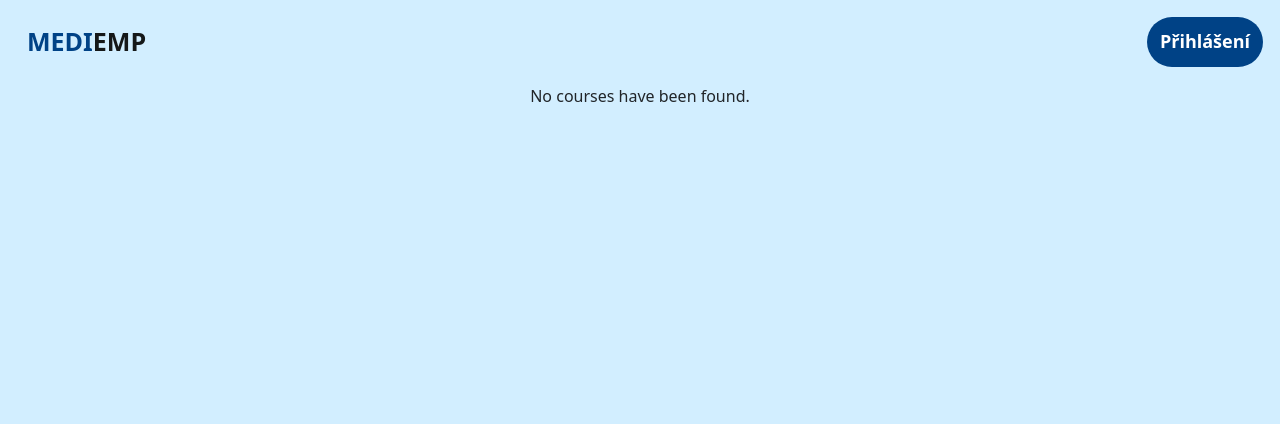
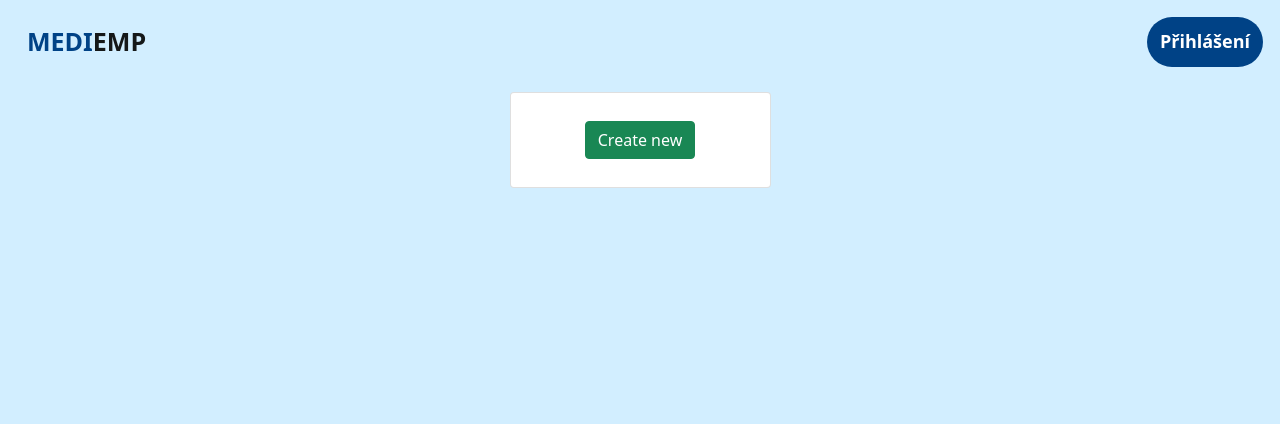
Before and after one commit to vvoleman/mediemp, a Symfony app: template templates/courses/index.html.twig in a window 1280 px wide. Shown: the top 424 px of the page. Run offline with Twig, Linux system fonts and the light colour scheme; the template is opened without the code that fills it, so the values that code supplies are empty; some libraries are stand-ins or nearby versions.

Commit message:
Global course - create

```diff
--- a/templates/courses/index.html.twig
+++ b/templates/courses/index.html.twig
@@ -1,6 +1,7 @@
 {% extends 'base.html.twig' %}
 
-{% block title %}Courses overview{% endblock %}
+{% block title %}Courses overview
+{% endblock %}
 
 {% block body %}
 	<div class="container">
@@ -18,15 +19,33 @@
 							{% endfor %}
 							<div class="card-text my-2">
 								<a href="{{path('app_courses_one', {"id":course.id}) }}" class="btn btn-primary">Open course</a>
+								<form method="POST">
+									<input type="hidden" name="action" value="delete_course"/>
+									<input type="hidden" name="id" value="{{course.id}}"/>
+									<input type="hidden" name="_csrf_token" value="{{ csrf_token('post-create_appointment') }}">
+									<input type="Submit" class="btn btn-danger btn-sm my-1" value="Delete"/>
+								</form>
 							</div>
 
 						</div>
 					</div>
 				</div>
 
-{% else %}
-    No courses have been found.
 			{% endfor %}
+			<div class="col col-lg-3 m-2">
+				<div class="card">
+					<div class="card-body">
+						<div class="card-text my-2 text-center">
+							<form method="POST">
+								<input type="hidden" name="action" value="create_course"/>
+								<input type="hidden" name="_csrf_token" value="{{ csrf_token('post-create_appointment') }}">
+								<input type="Submit" class="btn btn-success my-1" value="Create new"/>
+							</form>
+						</div>
+
+					</div>
+				</div>
+			</div>
 		</div>
 	</div>
 {% endblock %}
--- a/templates/courses/one.html.twig
+++ b/templates/courses/one.html.twig
@@ -18,7 +18,7 @@
 
 								<div class="mb-3">
 									<label class="form-label">
-										Name
+										Id
 									</label>
 									<input type="text" class="form-control" disabled value="{{ course.id }}"></div>
 								<div class="mb-3">
```
Also changed, not shown: src/Controller/CoursesController.php (+27 -1 lines). Lines whose indentation alone changed are shown as unchanged.
